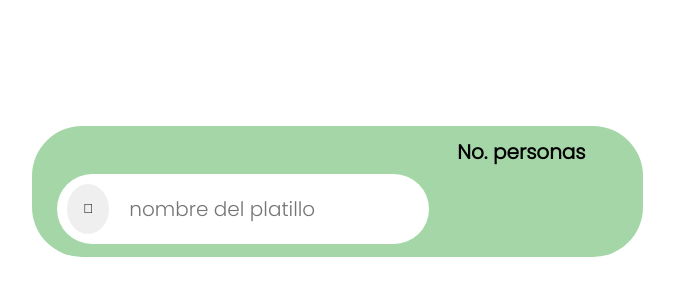
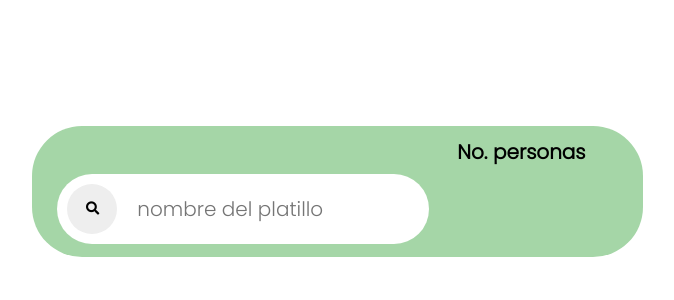
Before and after one commit to Gustavo-Vazquez9/Proyecto-Angular, an Angular app in the folder Costeo/: page / in a window 1280 px wide. Shown: the top 300 px of the page, without its empty margins (292-966 px from the left). Built offline with nearby package versions, Linux system fonts and the light colour scheme.

Commit message:
barra de busqueda terminada, faltan los botones de personas dentro del div people

```diff
--- a/Costeo/src/app/Input/input.component.scss
+++ b/Costeo/src/app/Input/input.component.scss
@@ -23,7 +23,6 @@
     align-items: center;
     border-radius: 60px;
     padding: 10px;
-    backdrop-filter: blur(4px) saturate(180%);
     margin-top: 4%;
 
     input {
@@ -45,9 +44,12 @@
       border-radius: 50%;
       width: 50px;
       height: 50px;
-
+      background: #EEEEEE;
+      align-items: center;
       i {
-        width: 30px;
+        margin-left: -15%;
+        width: 50px;
+        font-family: "Font Awesome 5 Free";
       }
     }
   }
```
